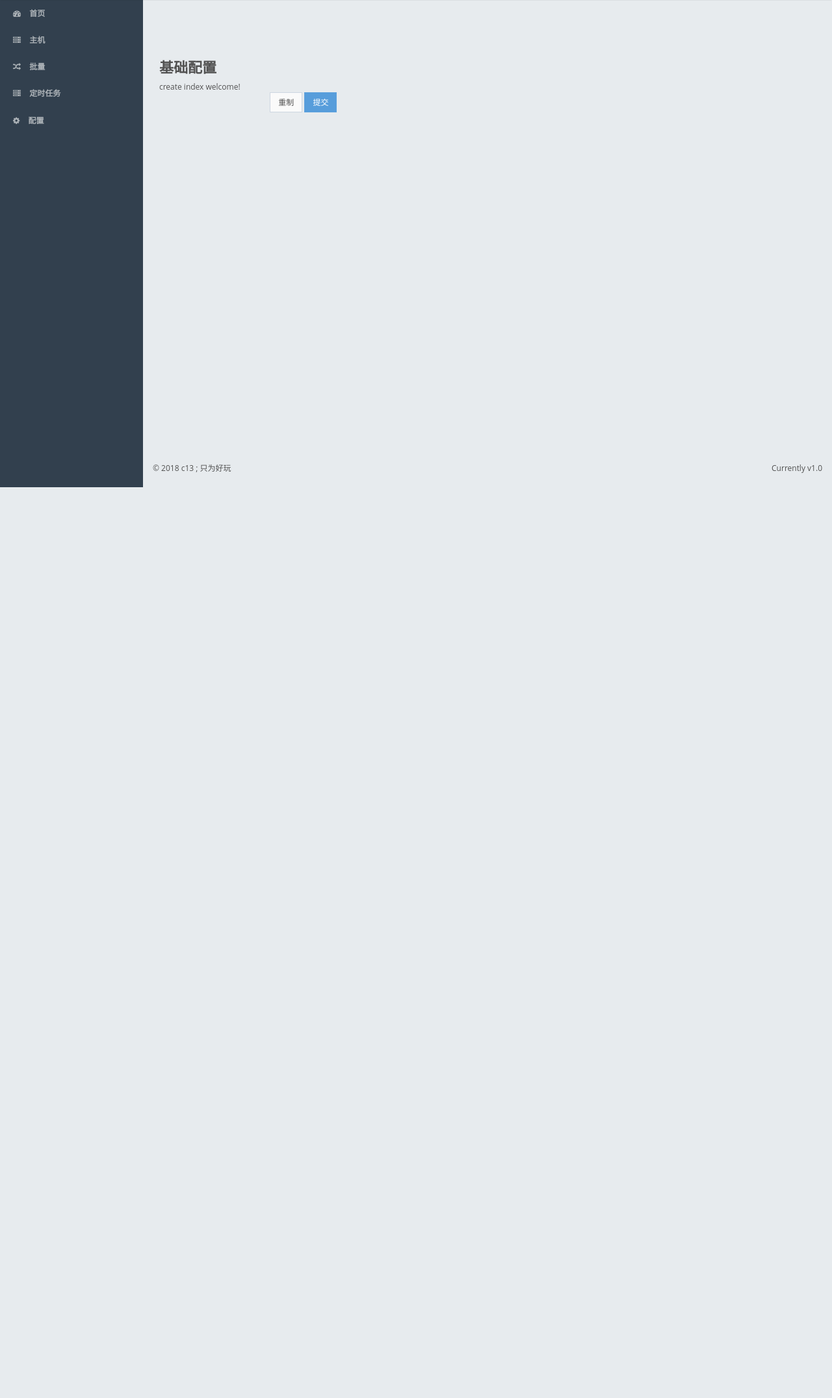
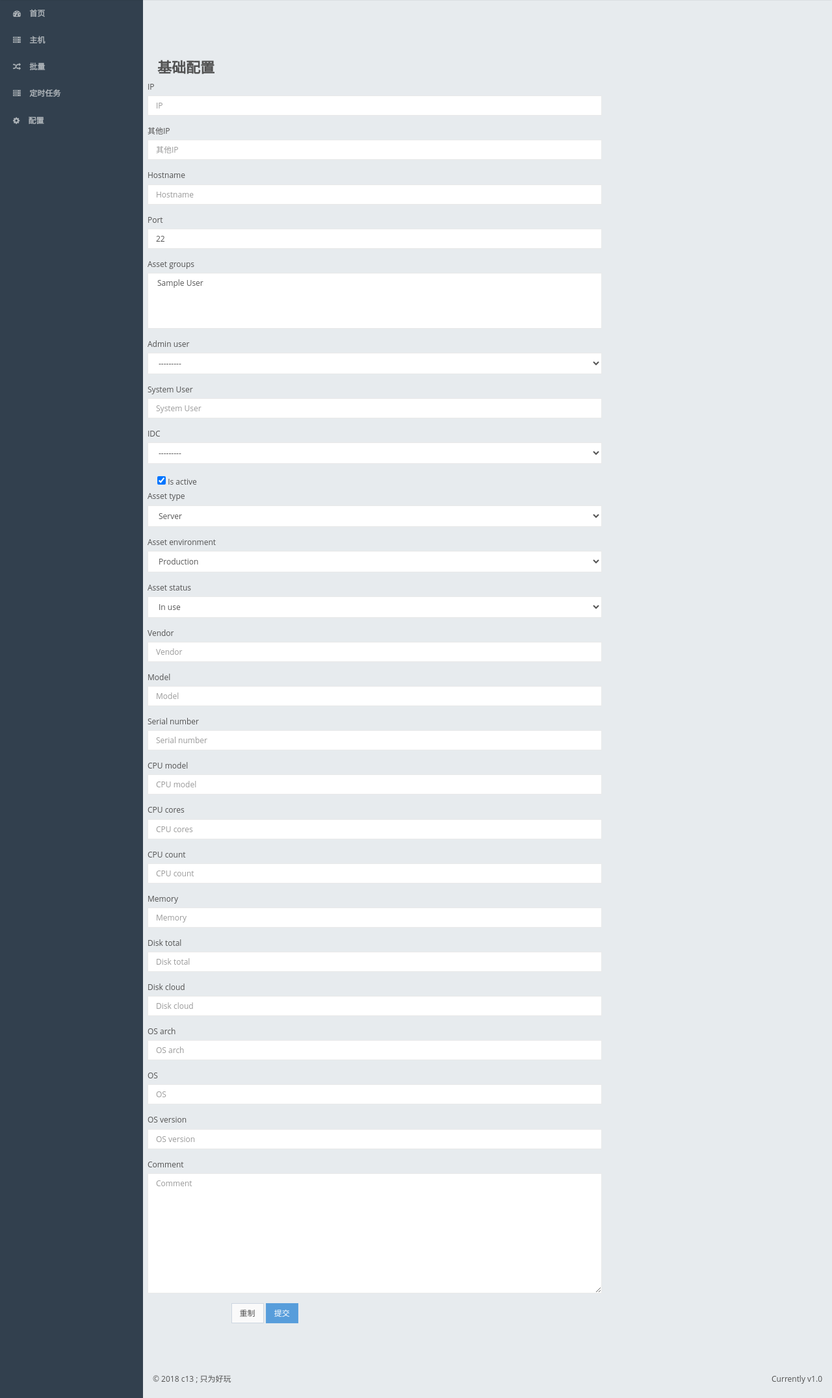
Before and after one commit to TaleG/c13, a Django app: page /assets/asset/create/ in a window 1280 px wide. Shown: the part 50-2202 px from the top of the page at 65% size. Before the commit the page ends 800 px from the top, so only its background shows below. Run offline with Django 3.2, Linux system fonts and the light colour scheme; a user stored in the database is signed in; tables that the repository leaves empty hold one stand-in row (values such as "Sample post"); some libraries are stand-ins or nearby versions.

Commit message:
2018/03/26

```diff
--- /dev/null
+++ b/assets/forms.py
@@ -0,0 +1,15 @@
+#!/usr/bin/env python
+#_*_ coding:utf-8 _*_
+from django import forms
+from assets.models import Asset
+
+class AssetForm(forms.ModelForm):
+
+    class Meta:
+        model = Asset
+
+        fields = [
+            "ip", "other_ip", "hostname", "port", "groups", "admin_user", "system_users", "idc",
+            "is_active", "type", "env", "status", "vendor", "model", "sn", "cpu_model", "cpu_count",
+            "cpu_cores", "memory", "disk_total", "disk_cloud", "os", "os_version", "os_arch", "comment"
+        ]
--- a/assets/templates/assets/host_create.html
+++ b/assets/templates/assets/host_create.html
@@ -3,20 +3,54 @@
 {% load bootstrap3 %}
 
 {% block page-content %}
-    <form action="" method="post" class="form-horizontal">
+
+    <div class="row">
+    <div class="col-sm-8">
+        <form action="" method="post" class="form-horizontal">
+    {% if af.non_field_errors %}
+        <div class="alert alert-danger">
+        {{ af.non_field_errors }}
+        </div>
+    {% endif %}
     {% csrf_token %}
     <h3>基础配置</h3>
-    create index welcome!
+        {% bootstrap_field af.ip layout="horizontal" %}
+        {% bootstrap_field af.other_ip layout="horizontal" %}
+        {% bootstrap_field af.hostname layout="horizontal" %}
+        {% bootstrap_field af.port layout="horizontal" %}
+        {% bootstrap_field af.groups layout="horizontal" %}
+        {% bootstrap_field af.admin_user layout="horizontal" %}
+        {% bootstrap_field af.system_users layout="horizontal" %}
+        {% bootstrap_field af.idc layout="horizontal" %}
 
+        {% bootstrap_field af.is_active layout="horizontal" %}
+        {% bootstrap_field af.type layout="horizontal" %}
+        {% bootstrap_field af.env layout="horizontal" %}
+        {% bootstrap_field af.status layout="horizontal" %}
+        {% bootstrap_field af.vendor layout="horizontal" %}
+        {% bootstrap_field af.model layout="horizontal" %}
+        {% bootstrap_field af.sn layout="horizontal" %}
+        {% bootstrap_field af.cpu_model layout="horizontal" %}
+        {% bootstrap_field af.cpu_cores layout="horizontal" %}
+        {% bootstrap_field af.cpu_count layout="horizontal" %}
+        {% bootstrap_field af.memory layout="horizontal" %}
+        {% bootstrap_field af.disk_total layout="horizontal" %}
+        {% bootstrap_field af.disk_cloud layout="horizontal" %}
+        {% bootstrap_field af.os_arch layout="horizontal" %}
+        {% bootstrap_field af.os layout="horizontal" %}
+        {% bootstrap_field af.os_version layout="horizontal" %}
+        {% bootstrap_field af.comment layout="horizontal" %}
 
     <div class="hr-line-dashed"></div>
     <div class="form-group">
         <div class="col-sm-4 col-sm-offset-2">
-            <button class="btn btn-default" type="reset"> 重制</button>
+            <button class="btn btn-default" type="reset" > 重制</button>
             <button id="submit_button" class="btn btn-primary" type="submit">提交</button>
         </div>
     </div>
     </form>
+</div>
+    </div>
 {% endblock %}
 
 {% block custom_foot_js %}
--- a/assets/views.py
+++ b/assets/views.py
@@ -4,7 +4,7 @@
 from django.db.models import Q
 from django.contrib.auth.decorators import login_required
 from django.shortcuts import get_object_or_404
-
+from assets.forms import *
 from c13.api import *
 
 @login_required
@@ -63,5 +63,37 @@
     return HttpResponseRedirect('/assets/asset')
 
 
+@login_required
 def AssetCreateView(request):
-    return render(request, 'assets/host_create.html')
+
+    af = AssetForm()
+    if request.method == 'POST':
+        af_post = AssetForm(request.POST)
+        ip = request.POST.get('ip', '')
+        hostname = request.POST.get('hostname', '')
+        try:
+            if Asset.objects.filter(hostname=hostname):
+                error = u'该主机名 %s 已存在！' % hostname
+                raise ServerError(error)
+            if len(hostname) > 64:
+                error = u'主机名长度不能超过64位！'
+                raise ServerError(error)
+        except ServerError:
+            pass
+
+        else:
+            if af_post.is_valid():
+                asset_save = af_post.save(commit=False)
+                if not ip:
+                    asset_save.ip = hostname
+
+                asset_save.save()
+                af_post.save_m2m()
+
+                msg = u'主机 %s 添加成功' % hostname
+                return HttpResponseRedirect('/assets/asset')
+            else:
+                esg = u'主机 %s 添加失败' % hostname
+
+
+    return render(request, 'assets/host_create.html', locals())
--- a/c13/views.py
+++ b/c13/views.py
@@ -6,7 +6,7 @@
 import json
 from users import forms
 
-
+@login_required
 def IndexViews(request):
     return render(request,'index.html')
 
```
Also changed, not shown: c13/api.py (+7 -0 lines).
